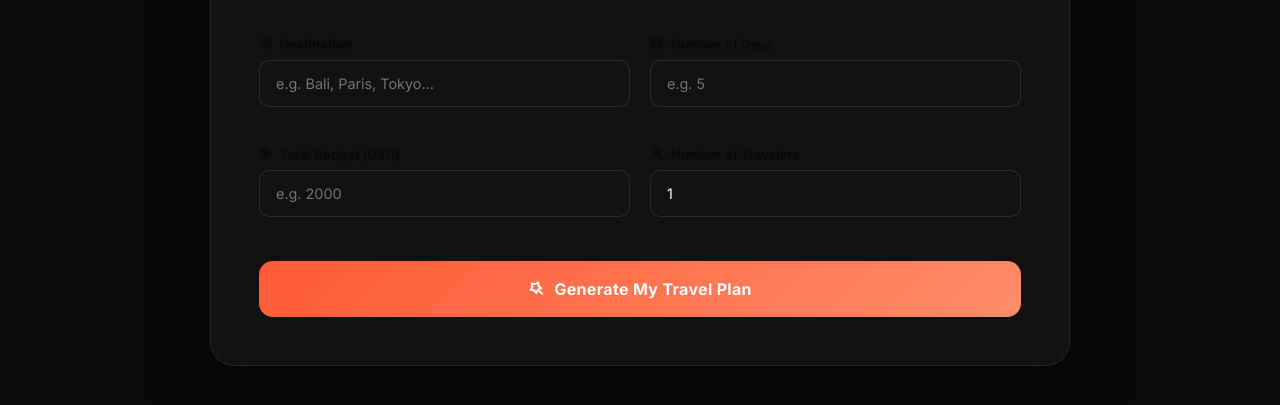
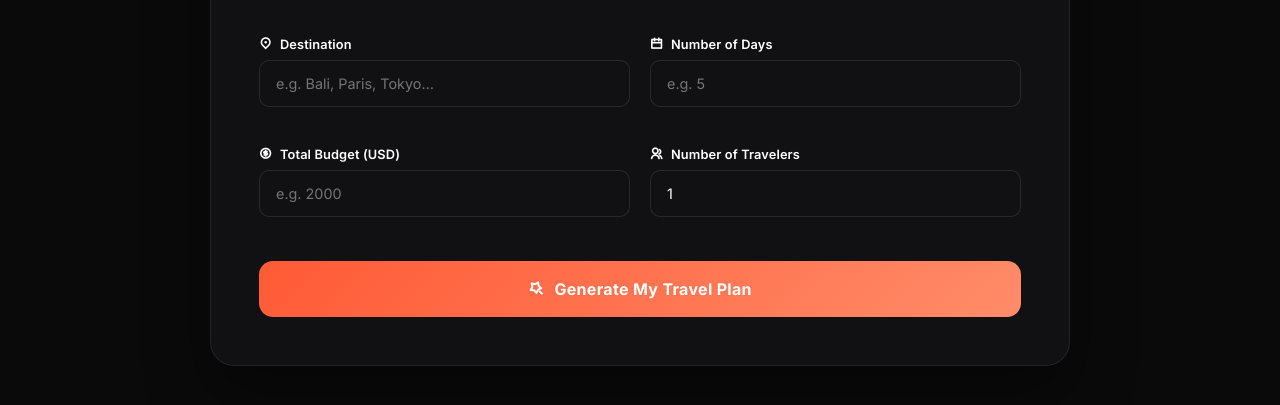
Before and after one commit to meerakrishnas2006-droid/s2uidproject, a plain HTML site: page wherenext/frontend/plan.html in a window 1280 px wide. Shown: the part 449-854 px from the top of the page. Drawn offline with nearby package versions, Linux system fonts and the light colour scheme; sample sign-in values are in the browser's storage.

Commit message:
Update style.css

```diff
--- a/wherenext/frontend/css/style.css
+++ b/wherenext/frontend/css/style.css
@@ -1106,7 +1106,7 @@ h5 {
   gap: 8px;
   font-size: .8rem;
   font-weight: 600;
-  color: var(--bg);
+  color: #ffffff;
   margin-bottom: 8px;
   letter-spacing: .01em
 }
```
